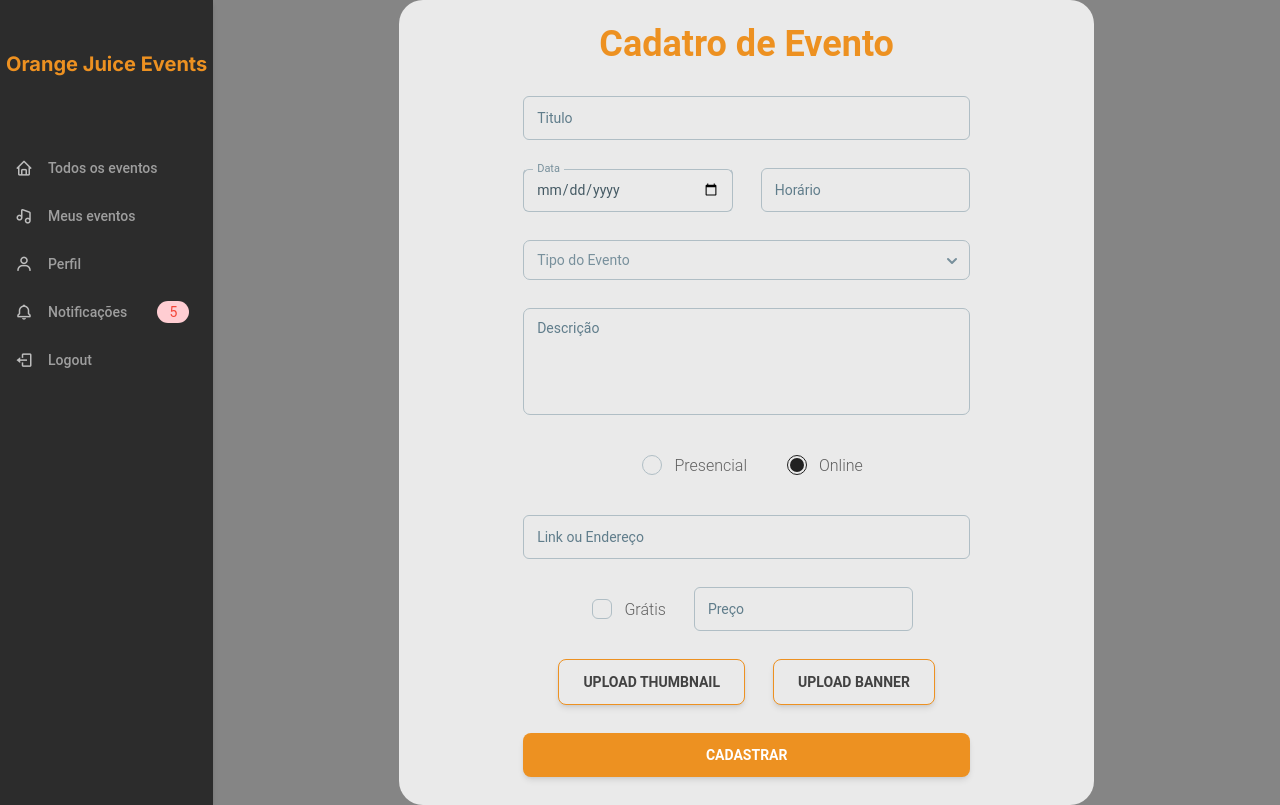
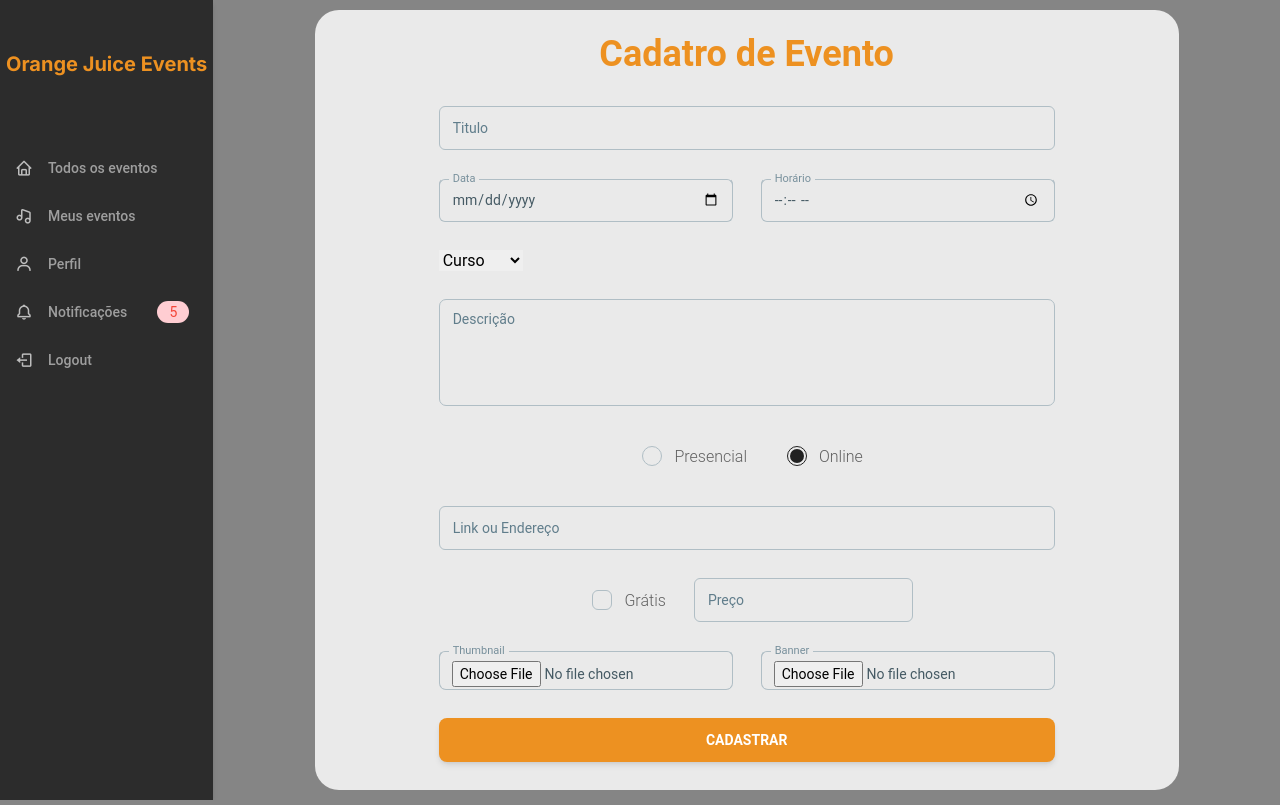
Before and after one commit to shifaltz/OrangeBanana, a React (Vite) app in the folder frontend/: page /registerEvents in a window 1280 px wide. Built offline with nearby package versions, Linux system fonts and the light colour scheme.

Commit message:
feat: adding create event logic

```diff
--- a/frontend/src/pages/RegisterEvents/index.tsx
+++ b/frontend/src/pages/RegisterEvents/index.tsx
@@ -1,7 +1,62 @@
 import { Button, Checkbox, Input, Option, Radio, Select, Textarea } from "@material-tailwind/react";
+import { useEffect, useState } from "react";
+
+
+
 
 
 function RegisterEvents() {
+
+  const INITIAL_STATE = {
+    id: '',
+    title: '',
+    date_time: '',
+    type: '',
+    address: '',
+    description: '',
+    host: '',
+    online: 'false',
+    free: false,
+    price: '',
+    thumbnail: '',
+    banner: ''
+}
+
+  const [requestBody, setRequestBody] = useState(INITIAL_STATE)
+
+
+  const handleChange = ( event: React.ChangeEvent<HTMLInputElement>) =>{
+    const { name, value } = event.target
+    setRequestBody((prev) => ({
+      ...prev,
+      [name]: value
+    }))
+  }
+
+  const convertStringInBoolean = (value) => {
+    if(value === 'true') {
+      return true
+    }
+    if(value === 'false') {
+      return false
+    }
+  }
+
+  const handleSubmit = (event) => {
+    event.preventDefault()
+    const obj = {...requestBody}
+    console.log(obj.online);
+
+    obj[online] = convertStringInBoolean(requestBody.online)
+
+  }
+
+
+  useEffect(() => {
+    console.log(requestBody);
+  },[requestBody])
+
+
   return (
       <div className="flex w-full col-start-1 lg:col-start-3 xl:col-start-3 col-span-12 md:col-span-12n lg:col-span-10 xl:col-span-10 justify-center items-center">
 
@@ -10,45 +65,52 @@ function RegisterEvents() {
             <div className="items-center justify-center flex mb-7">
               <h1 className="text-[#ED9121] text-3xl lg:text-4xl font-bold">Cadatro de Evento</h1>
             </div>
-            <form className="w-full rounded-lg p-1 text-center">
+            <form onSubmit={handleSubmit} className="w-full rounded-lg p-1 text-center">
               <div className="flex flex-col gap-7">
                 <div className="flex flex-col gap-7">
-                  <Input crossOrigin={undefined} type="text" variant="outlined" label="Titulo" color="orange" size="lg"/>
+                  <Input onChange={handleChange} name="title" crossOrigin={undefined} type="text" variant="outlined" label="Titulo" color="orange" size="lg"/>
                 </div>
                 <div className="flex lg:flex-row flex-col gap-7">
-                    <Input crossOrigin={undefined} type="date" variant="outlined" label="Data" color="orange" size="lg"/>
-                    <Input crossOrigin={undefined} type="text" variant="outlined" label="Horário" color="orange" size="lg"/>
+                    <Input onChange={handleChange} name="date_time" crossOrigin={undefined} type="date" variant="outlined" label="Data" color="orange" size="lg"/>
+                    <Input onChange={handleChange} name="date_time" crossOrigin={undefined} type="time" variant="outlined" label="Horário" color="orange" size="lg"/>
                   </div>
                 <div className="flex flex-row gap-7">
-                  <Select label="Tipo do Evento" color="orange">
-                    <Option>Curso</Option>
-                    <Option>Aula</Option>
-                    <Option>Palestra</Option>
-                    <Option>Mentoria</Option>
-                  </Select>
+                  {/* <Select onChange={handleChange} id="event-type" name="type" label="Tipo do Evento" color="orange"> */}
+
+                    <select onChange={handleChange} name="type" id="event-type">
+                      <option value="Curso">Curso</option>
+                      <option value="Aula">Aula</option>
+                      <option value="Mentoria">Mentoria</option>
+                      <option value="Palestra">Palestra</option>
+                    </select>
+                  {/* <Option value="Aula">Aula</Option>
+                  <Option value="Palestra">Palestra</Option>
+                  <Option value="Mentoria">Mentoria</Option>
+                  <Option value="Curso">Curso</Option> */}
                 </div>
                 <div className="flex flex-row  gap-7">
-                    <Textarea label="Descrição" color="orange"/>
+                    <Textarea onChange={handleChange}  name="description" label="Descrição" color="orange"/>
                 </div>
                 <div className="flex flex-col lg:flex-row justify-center gap-7">
-                  <Radio crossOrigin={undefined} name="type" label="Presencial" />
-                  <Radio crossOrigin={undefined} name="type" label="Online" defaultChecked />
+                  <Radio onChange={handleChange} value="false" name="online" crossOrigin={undefined} label="Presencial" />
+                  <Radio onChange={handleChange} value="true" name="online" crossOrigin={undefined} label="Online" defaultChecked />
                 </div>
                 <div className="flex flex-row gap-7">
-                  <Input crossOrigin={undefined} type="text" variant="outlined" label="Link ou Endereço" color="orange" size="lg"/>
+                  <Input onChange={handleChange} name="address" crossOrigin={undefined} type="text" variant="outlined" label="Link ou Endereço" color="orange" size="lg"/>
                 </div>
                 <div className="flex flex-col lg:flex-row justify-center gap-7">
-                  <Checkbox crossOrigin={undefined} label="Grátis" />
+                  <Checkbox onChange={handleChange} value="true" name="free" crossOrigin={undefined} label="Grátis" />
                   <div className="flex flex-row justify-center gap-7">
-                    <Input crossOrigin={undefined} type="text" variant="outlined" label="Preço" color="orange" size="lg"/>
+                    <Input onChange={handleChange} name="price" crossOrigin={undefined} type="text" variant="outlined" label="Preço" color="orange" size="lg"/>
                   </div>
                 </div>
 
                 <div className="flex flex-col lg:flex-row justify-center gap-7">
-                  <Button className="bg-[#EAEAEA] border border-[#ED9121] font-bold text-sm text-gray-800" size="md">UPLOAD THUMBNAIL</Button>
-                  <Button className="bg-[#EAEAEA] border border-[#ED9121] font-bold text-sm text-gray-800" size="md">UPLOAD BANNER</Button>
+                  <Input onChange={handleChange} name="thumbnail" crossOrigin={undefined} type="file" variant="outlined" label="Thumbnail" color="orange" size="md"/>
+                  <Input onChange={handleChange} name="banner" crossOrigin={undefined} type="file" variant="outlined" label="Banner" color="orange" size="md"/>
+
                 </div>
-                <Button className="bg-[#ED9121] font-bold text-sm" size="md">CADASTRAR</Button>
+                <Button className="bg-[#ED9121] font-bold text-sm" size="md" type="submit">CADASTRAR</Button>
               </div>
             </form>
           </div>
```
